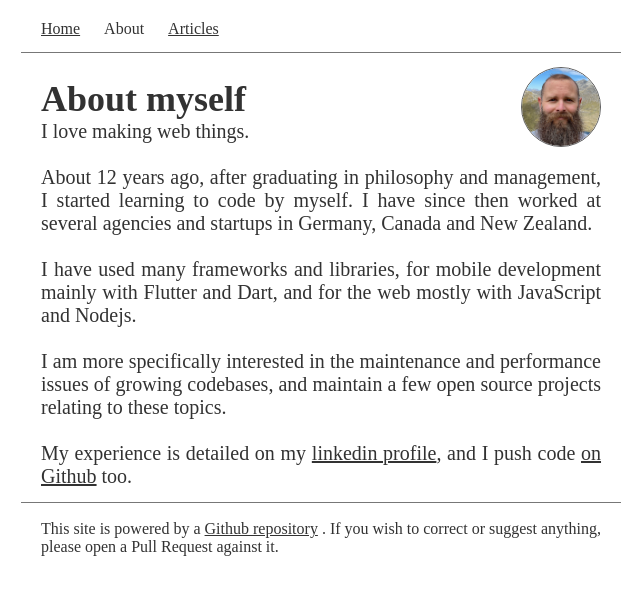
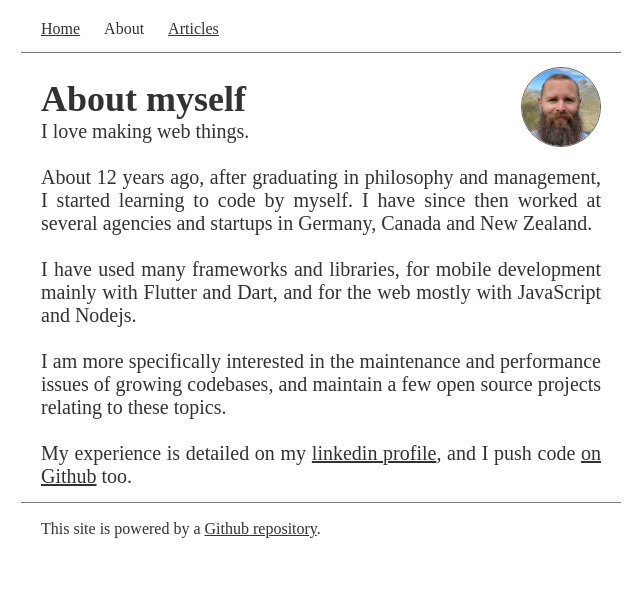
Before and after one commit to vkammerer/vincent.kammerer.nz, a Jekyll site: the page built from docs/about.html, in a window 1280 px wide. Shown: the top 595 px of the page, without its empty margins (319-959 px from the left). Built offline with Jekyll 4.4.1, drawn with Linux system fonts in a browser that asks for light colours; some web fonts are replaced.

Commit message:
Simplifies footer

```diff
--- a/docs/_includes/footer.html
+++ b/docs/_includes/footer.html
@@ -1,7 +1,6 @@
 <footer>
   <p>
     This site is powered by a
-    <a href="https://github.com/vkammerer/vincent-kammerer.com/tree/master/docs">Github repository</a> . If you wish to correct
-    or suggest anything, please open a Pull Request against it.
+    <a href="https://github.com/vkammerer/vincent-kammerer.com/tree/master/docs">Github repository</a>.
   </p>
 </footer>
```
